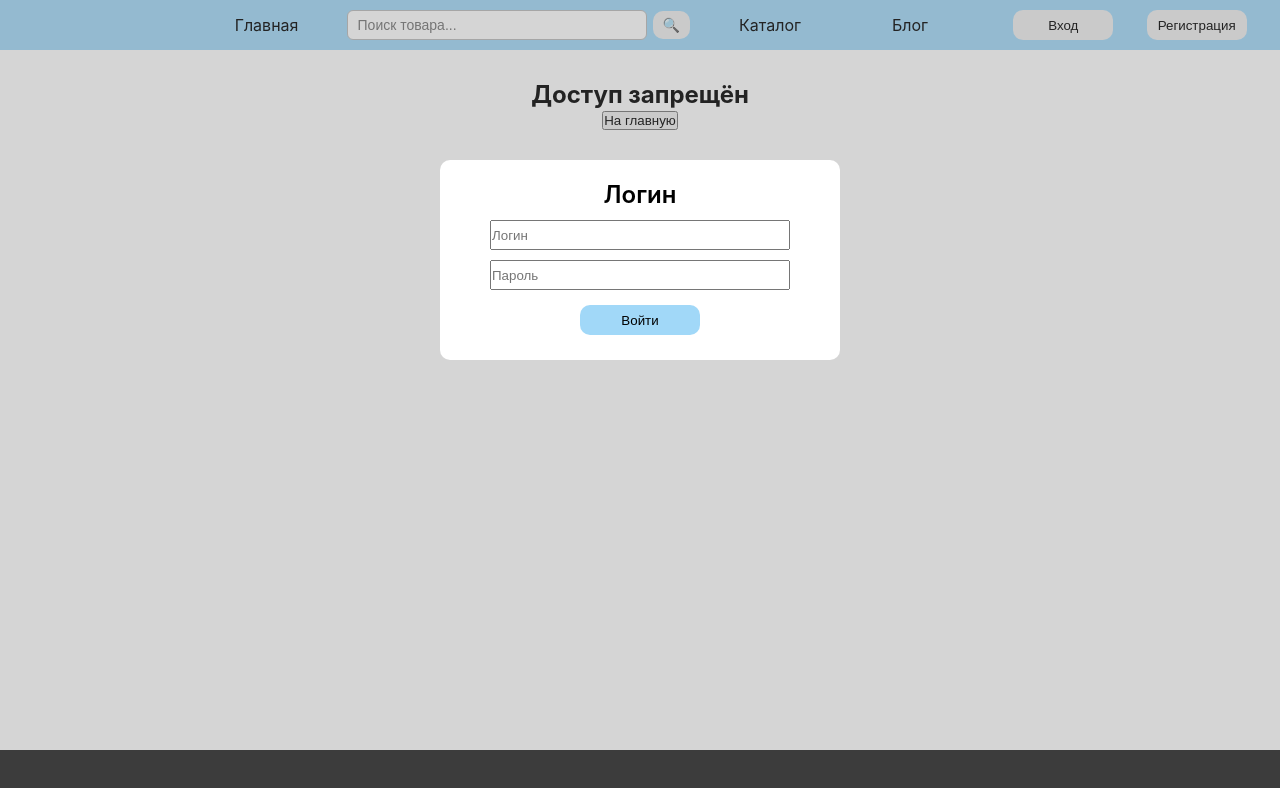
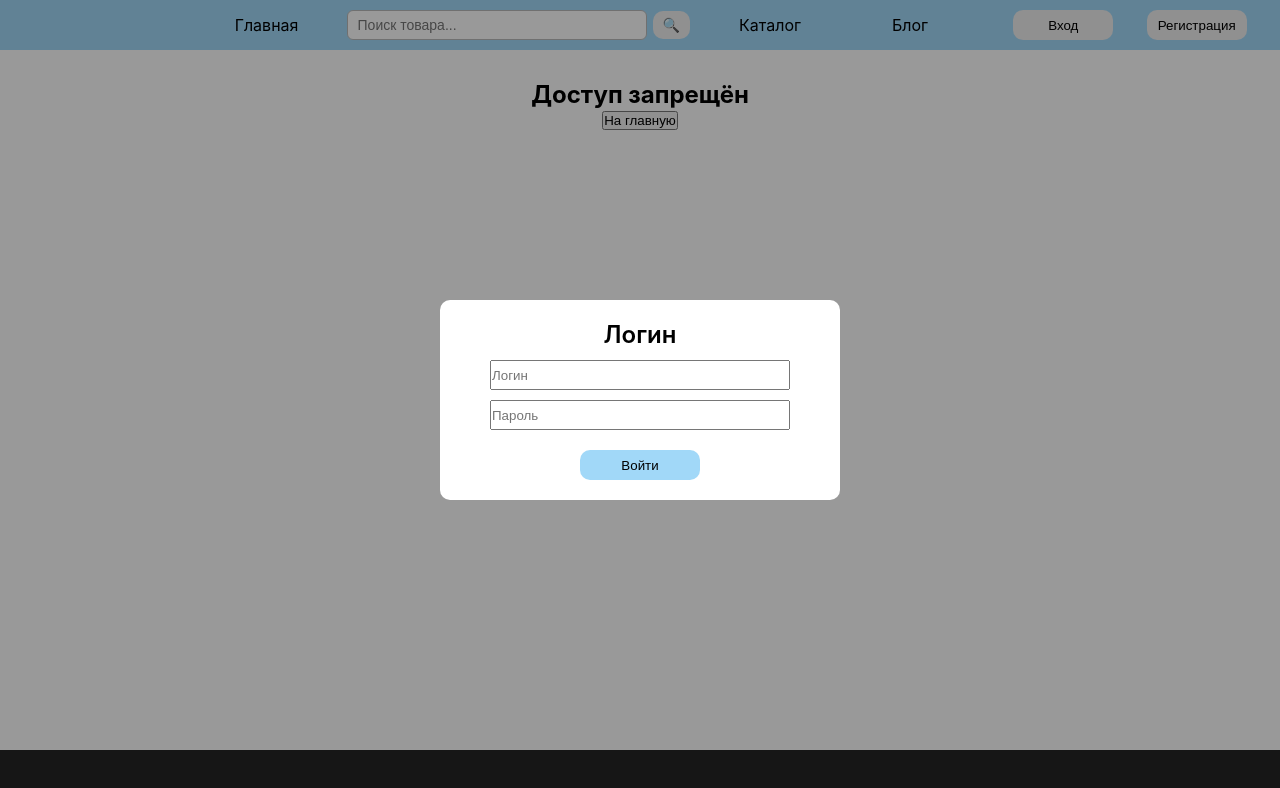
Before and after one commit to xRODIPITx/pm09_proizvod_mvek, a Next.js app: page /admin/products in a window 1280 px wide. Both pictures are taken after a click on the button "Вход". Shown: the top 788 px of the page. Built offline with nearby package versions, Linux system fonts and the light colour scheme.

Commit message:
centered modal

```diff
--- a/components/ModalBox.js
+++ b/components/ModalBox.js
@@ -1,8 +1,9 @@
 export default function ModalBox({ setModalBox, children }) {
   return (
     <>
-      <div className="echo" onClick={() => setModalBox("none")}></div>
-      <div className="ModalBox">{children}</div>
+      <div className="echo" onClick={() => setModalBox("none")}>
+        <div className="ModalBox">{children}</div>
+      </div>
     </>
   );
 }
--- a/styles/Admin.css
+++ b/styles/Admin.css
@@ -101,6 +101,7 @@ table td {
   display: flex;
   flex-direction: column;
   align-items: center;
+  margin: 10px;
 }
 
 .ProductEdit input,
--- a/styles/ModalBox.css
+++ b/styles/ModalBox.css
@@ -4,13 +4,11 @@
   min-height: 150px;
   border-radius: 10px;
   background-color: white;
-  position: absolute;
-  top: 20%;
-  left: calc(50% - 200px);
   padding: 10px 50px 20px 50px;
   display: flex;
   flex-direction: column;
   align-items: center;
+  z-index: 1001;
 }
 
 .ModalBox h1 {
@@ -26,7 +24,6 @@
   width: 100%;
   height: 30px;
   margin-bottom: 10px;
-  /* border: none; */
 }
 
 .ModalBox button {
@@ -36,7 +33,7 @@
   border: none;
   border-radius: 10px;
   cursor: pointer;
-  margin: 5px;
+  margin-top: 10px;
 }
 
 .ModalBox button:hover {
@@ -44,11 +41,17 @@
 }
 
 .echo {
-  width: 100%;
-  height: 100vh;
-  position: absolute;
+  position: fixed;
   top: 0;
   left: 0;
-  background-color: #747474;
-  opacity: 0.3;
+  width: 100vw;
+  height: 100vh;
+
+  display: flex;
+  align-items: center;
+  justify-content: center;
+
+  z-index: 1000;
+
+  background: rgba(0, 0, 0, 0.4);
 }
```
